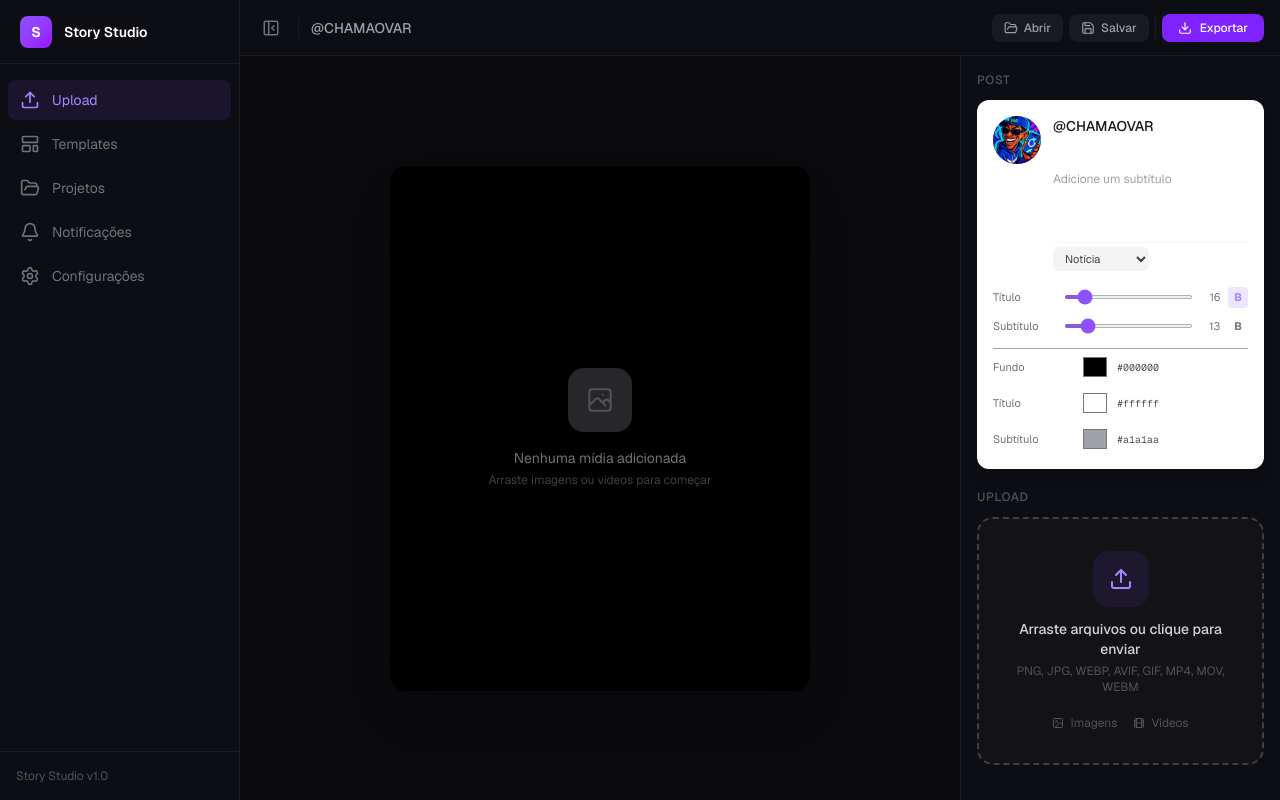
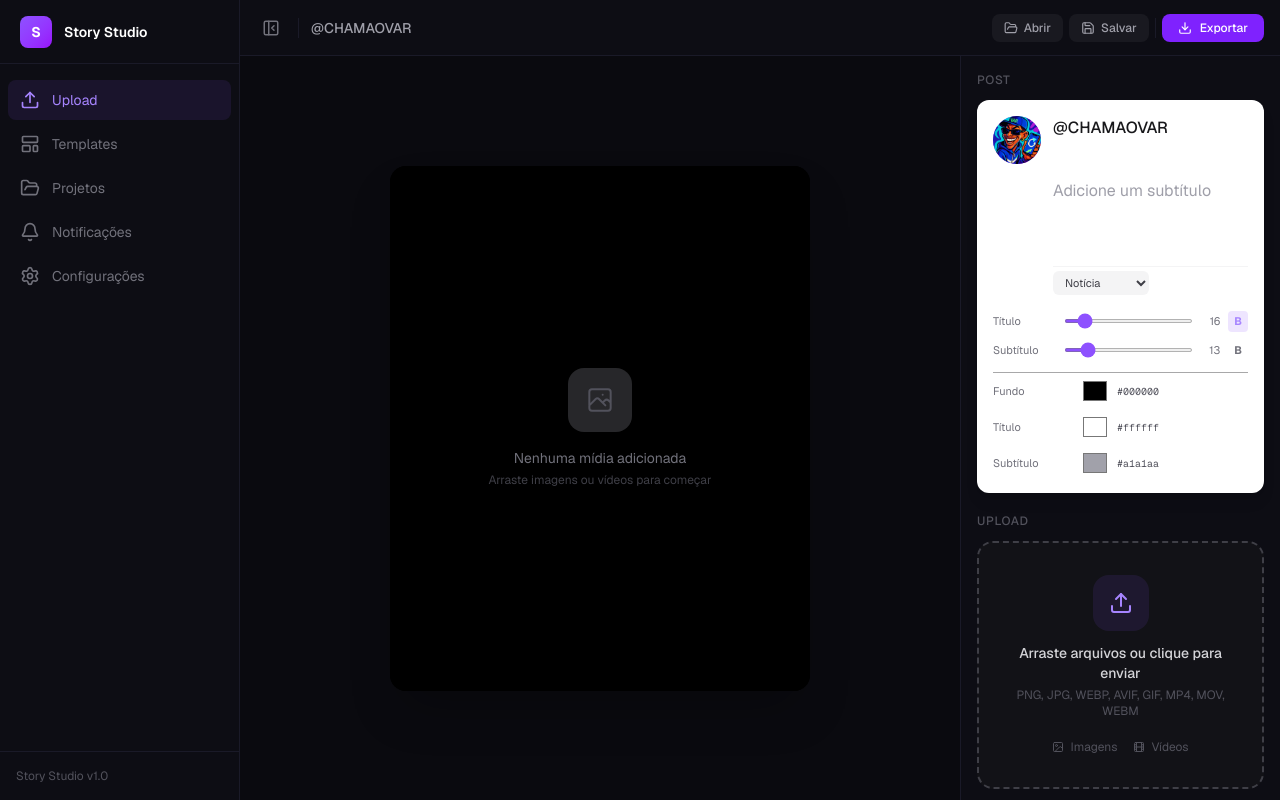
Before and after one commit to samwell-mp4/varhub, a Next.js app: page / in a window 1280 px wide. Built offline with nearby package versions, Linux system fonts and the light colour scheme.

Commit message:
corrige zoom iOS inputs + meta tag

```diff
--- a/src/app/layout.tsx
+++ b/src/app/layout.tsx
@@ -18,7 +18,7 @@ export const metadata: Metadata = {
   manifest: "/manifest.json",
   other: {
     "theme-color": "#0a0a0f",
-    "apple-mobile-web-app-capable": "yes",
+    "mobile-web-app-capable": "yes",
     "apple-mobile-web-app-status-bar-style": "black-translucent",
   },
 };
--- a/src/components/ui/EditorPanel.tsx
+++ b/src/components/ui/EditorPanel.tsx
@@ -65,14 +65,14 @@ export function EditorPanel() {
                   onChange={(e) => setTitle(e.target.value)}
                   placeholder="O que está acontecendo?"
                   rows={2}
-                  className="w-full bg-transparent text-sm text-zinc-900 placeholder:text-zinc-400 font-medium focus:outline-none resize-none overflow-hidden min-h-[2.5rem]"
+                  className="w-full bg-transparent text-base text-zinc-900 placeholder:text-zinc-400 font-medium focus:outline-none resize-none overflow-hidden min-h-[2.5rem]"
                 />
                 <textarea
                   value={project.subtitle}
                   onChange={(e) => setSubtitle(e.target.value)}
                   placeholder="Adicione um subtítulo"
                   rows={3}
-                  className="w-full bg-transparent text-xs text-zinc-500 placeholder:text-zinc-400 focus:outline-none resize-none overflow-hidden min-h-[3.5rem]"
+                  className="w-full bg-transparent text-base text-zinc-500 placeholder:text-zinc-400 focus:outline-none resize-none overflow-hidden min-h-[3.5rem]"
                 />
                 <div className="flex items-center gap-2 pt-1 border-t border-zinc-100">
                   <select
```
